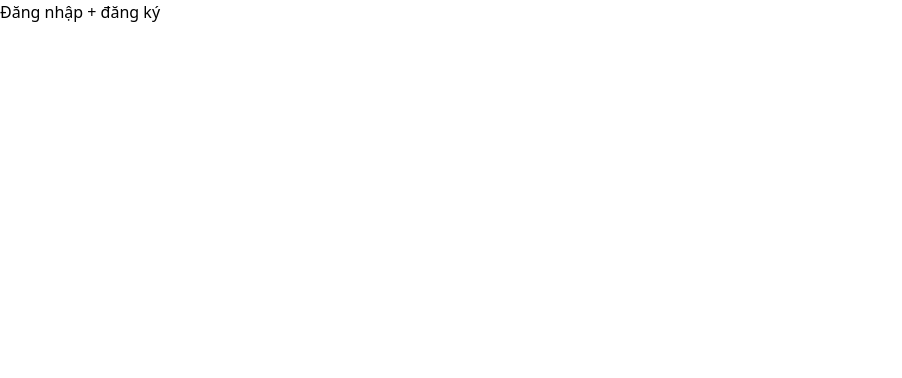
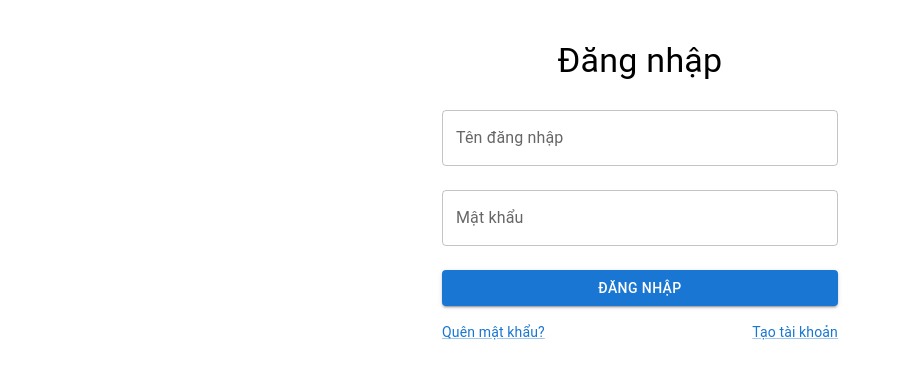
Before and after one commit to summer0404/DB-FE, a React (Vite) app: page /login in a window 1280 px wide. Shown: the top 378 px of the page, without its empty margins (0-902 px from the left). Built offline with nearby package versions, Linux system fonts and the light colour scheme.

Commit message:
login page

```diff
--- /dev/null
+++ b/src/component/login/index.jsx
@@ -0,0 +1,109 @@
+import React, { useState } from 'react';
+import {
+  Container,
+  TextField,
+  Button,
+  Typography,
+  Link,
+  Box,
+  Alert,
+} from '@mui/material';
+
+export default function LoginComponent() {
+  // Biến lưu dữ liệu nhập
+  const [formData, setFormData] = useState({
+    username: '',
+    password: '',
+  });
+
+  // Biến check lỗi để trống
+  const [errors, setErrors] = useState({
+    username: '',
+    password: '',
+  });
+
+  // Hàm để lấy dữ liệu khi người dùng nhập
+  const handleChange = (e) => {
+    const { name, value } = e.target;
+    setFormData((prev) => ({
+      ...prev,
+      [name]: value,
+    }));
+
+    // Reset lỗi khi người dùng nhập
+    setErrors((prev) => ({
+      ...prev,
+      [name]: '',
+    }));
+  };
+
+  // Hàm để gửi api đang nhập
+  const handleSubmit = (e) => {
+    e.preventDefault();
+    const newErrors = {};
+
+    // Kiểm tra tên đăng nhập
+    if (!formData.username.trim()) {
+      newErrors.username = 'Tên đăng nhập không được để trống.';
+    }
+
+    // Kiểm tra mật khẩu
+    if (!formData.password.trim()) {
+      newErrors.password = 'Mật khẩu không được để trống.';
+    }
+
+    if (Object.keys(newErrors).length > 0) {
+      setErrors(newErrors);
+      return;
+    }
+
+    console.log('Form Submitted:', formData);
+    // Xử lý logic đăng nhập ở đây
+  };
+
+  return (
+    <Container maxWidth="xs" sx={{ mt: 5 }}>
+      <Typography variant="h4" align="center" gutterBottom>
+        Đăng nhập
+      </Typography>
+      <form onSubmit={handleSubmit}>
+        <TextField
+          label="Tên đăng nhập"
+          name="username"
+          fullWidth
+          margin="normal"
+          variant="outlined"
+          value={formData.username}
+          onChange={handleChange}
+          error={Boolean(errors.username)}
+          helperText={errors.username}
+        />
+        <TextField
+          label="Mật khẩu"
+          name="password"
+          type="password"
+          fullWidth
+          margin="normal"
+          variant="outlined"
+          value={formData.password}
+          onChange={handleChange}
+          error={Boolean(errors.password)}
+          helperText={errors.password}
+        />
+        <Box mt={2} mb={2}>
+          <Button type="submit" variant="contained" color="primary" fullWidth>
+            Đăng nhập
+          </Button>
+        </Box>
+        <Box display="flex" justifyContent="space-between">
+          <Link href="#" variant="body2">
+            Quên mật khẩu?
+          </Link>
+          <Link href="/register" variant="body2">
+            Tạo tài khoản
+          </Link>
+        </Box>
+      </form>
+    </Container>
+  );
+}
--- a/src/pages/login/index.jsx
+++ b/src/pages/login/index.jsx
@@ -1,5 +1,10 @@
+import LoginComponent from "../../component/login";
+
+
 export default function Login() {
     return (
-        <h1>Đăng nhập + đăng ký</h1>
+        <div className="h-screen flex items-center justify-center bg-cover bg-center relative">
+            <LoginComponent></LoginComponent>
+        </div>
     )
 }
```
